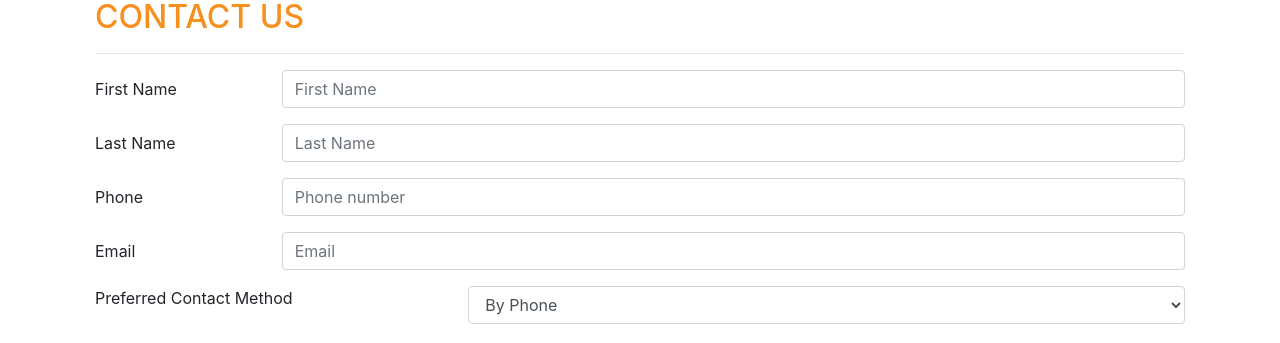
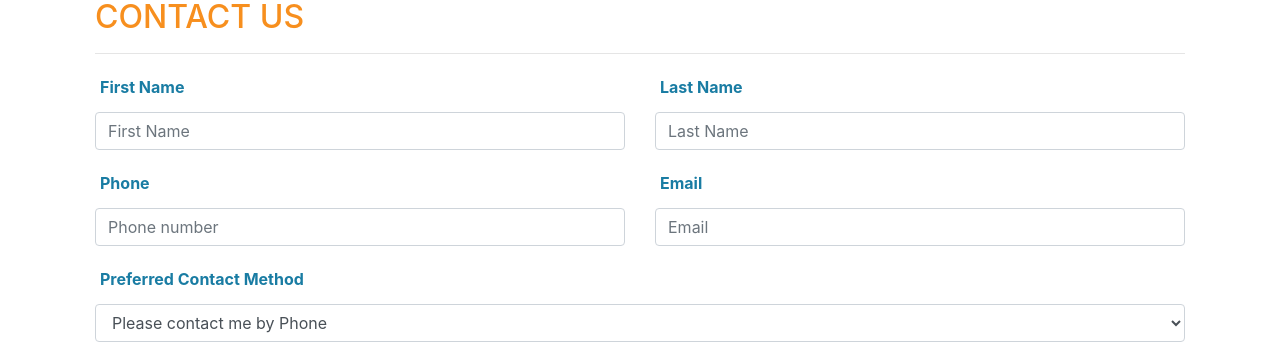
Before and after one commit to adiamorrisswanger/react-woa, a React (Create React App) app: page /contact in a window 1280 px wide. Shown: the part 609-952 px from the top of the page. Built offline with nearby package versions, Linux system fonts and the light colour scheme.

Commit message:
Form validation

```diff
--- a/src/App.css
+++ b/src/App.css
@@ -62,6 +62,12 @@ nav {
   padding: 20px;
 }
 
+label {
+  color: #197CA3;
+  font-weight: bold;
+  padding: 5px;
+}
+
 
 /* FONTS */
 
--- a/src/components/ContactComponent.js
+++ b/src/components/ContactComponent.js
@@ -95,8 +95,8 @@ class Contact extends Component {
                     <Form onSubmit={this.handleSubmit}>
 
                     <FormGroup row>
-                                <Label htmlFor="firstName" md={2}>First Name</Label>
-                                <Col md={10}>
+                                <Col md={6}>
+                                    <Label htmlFor="firstName">First Name</Label>
                                     <Input type="text" id="firstName" name="firstName"
                                         placeholder="First Name"
                                         value={this.state.firstName}
@@ -105,10 +105,9 @@ class Contact extends Component {
                                         onChange={this.handleInputChange} />
                                     <FormFeedback>{errors.firstName}</FormFeedback>
                                 </Col>
-                            </FormGroup>
-                            <FormGroup row>
-                                <Label htmlFor="lastName" md={2}>Last Name</Label>
-                                <Col md={10}>
+
+                                <Col md={6}>
+                                    <Label htmlFor="lastName">Last Name</Label>
                                     <Input type="text" id="lastName" name="lastName"
                                         placeholder="Last Name"
                                         value={this.state.lastName}
@@ -119,8 +118,8 @@ class Contact extends Component {
                                 </Col>
                             </FormGroup>
                             <FormGroup row>
-                                <Label htmlFor="phoneNum" md={2}>Phone</Label>
-                                <Col md={10}>
+                                <Col md={6}>
+                                    <Label htmlFor="phoneNum">Phone</Label>
                                     <Input type="tel" id="phoneNum" name="phoneNum"
                                         placeholder="Phone number"
                                         value={this.state.phoneNum}
@@ -129,10 +128,9 @@ class Contact extends Component {
                                         onChange={this.handleInputChange} />
                                     <FormFeedback>{errors.phoneNum}</FormFeedback>
                                 </Col>
-                            </FormGroup>
-                            <FormGroup row>
-                                <Label htmlFor="email" md={2}>Email</Label>
-                                <Col md={10}>
+
+                                <Col md={6}>
+                                    <Label htmlFor="email">Email</Label>
                                     <Input type="email" id="email" name="email"
                                         placeholder="Email"
                                         value={this.state.email}
@@ -145,15 +143,15 @@ class Contact extends Component {
 
                         <fieldset className="form-group">
                             <div className="row">
-                                <legend className="col-form-label col-sm-4 pt-0 label">Preferred Contact Method</legend>
-                                <div className="col">
+                                <Col md={12}>
+                                    <Label>Preferred Contact Method</Label>
                                     <Input type="select" name="contactType"
                                         value={this.state.contactType}
                                         onChange={this.handleInputChange}>
-                                        <option>By Phone</option>
-                                        <option>By Email</option>
+                                        <option>Please contact me by Phone</option>
+                                        <option>Please contact me by Email</option>
                                     </Input>
-                                </div>
+                                </Col>
                             </div>
                         </fieldset>
 
```
